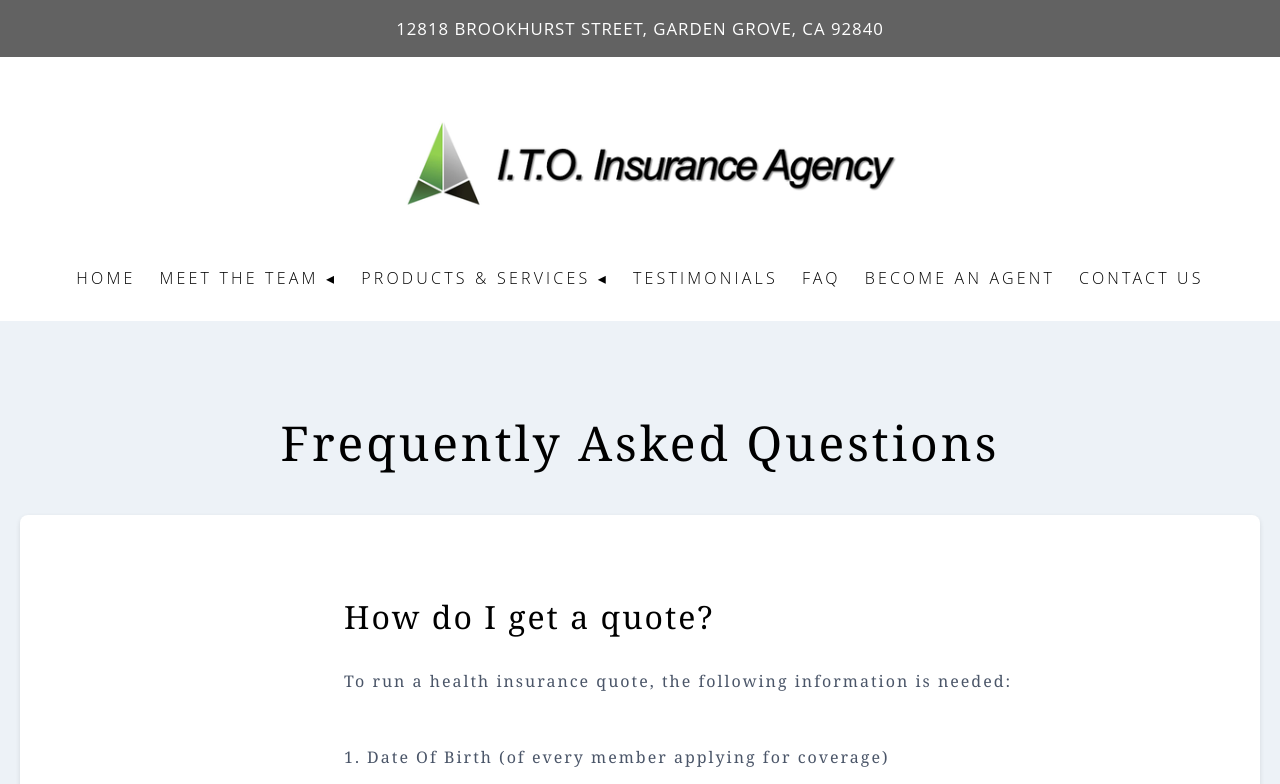
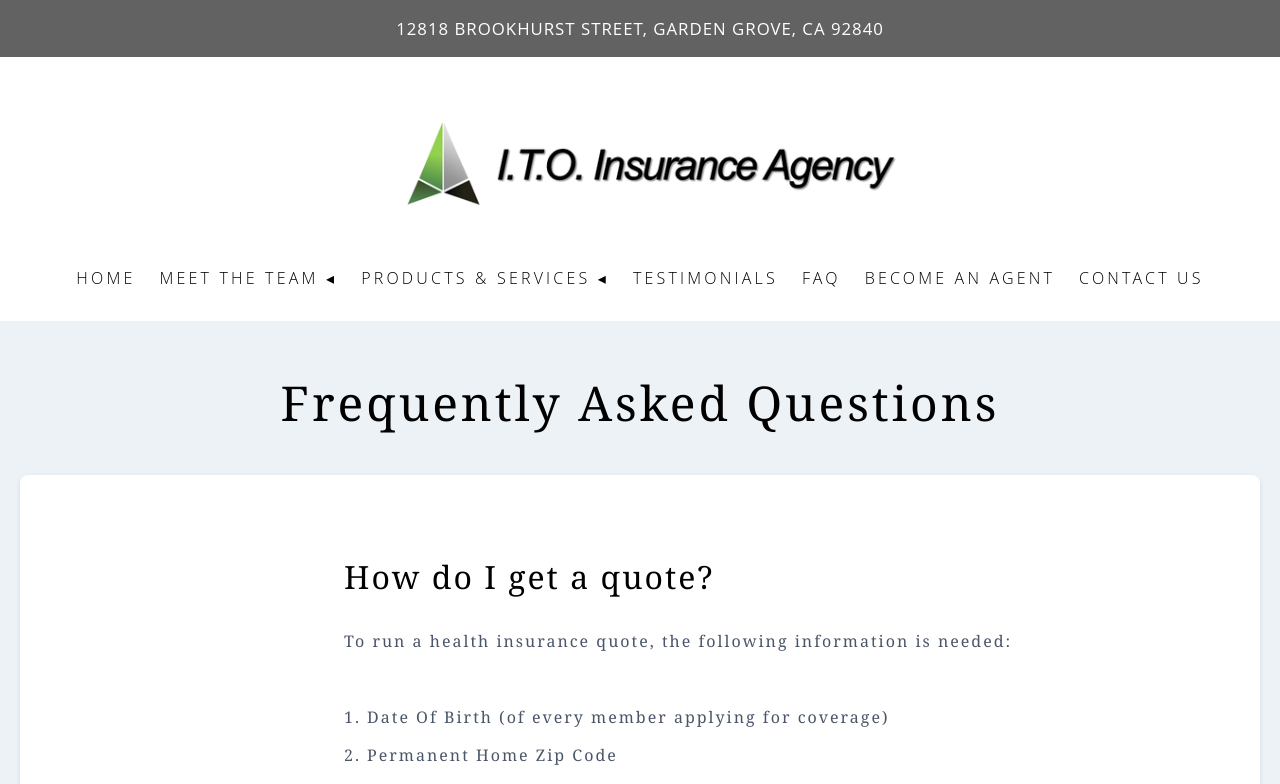
Before and after one commit to atphung21/business-web-template, a React (Create React App) app: page /faq in a window 1280 px wide. Shown: the top 784 px of the page. Built offline with nearby package versions, Linux system fonts and the light colour scheme.

Commit message:
updated FAQ title to be centered and aligned

```diff
--- a/src/pages/FaqPage.js
+++ b/src/pages/FaqPage.js
@@ -24,7 +24,7 @@ export const FaqPage = ({ title, description }) => (
     <NavigationBar />
     <section
       style={{
-        padding: "50px 20px",
+        padding: "10px 20px",
         backgroundColor: "#edf2f7",
         textAlign: "center",
         letterSpacing: "3px",
```
